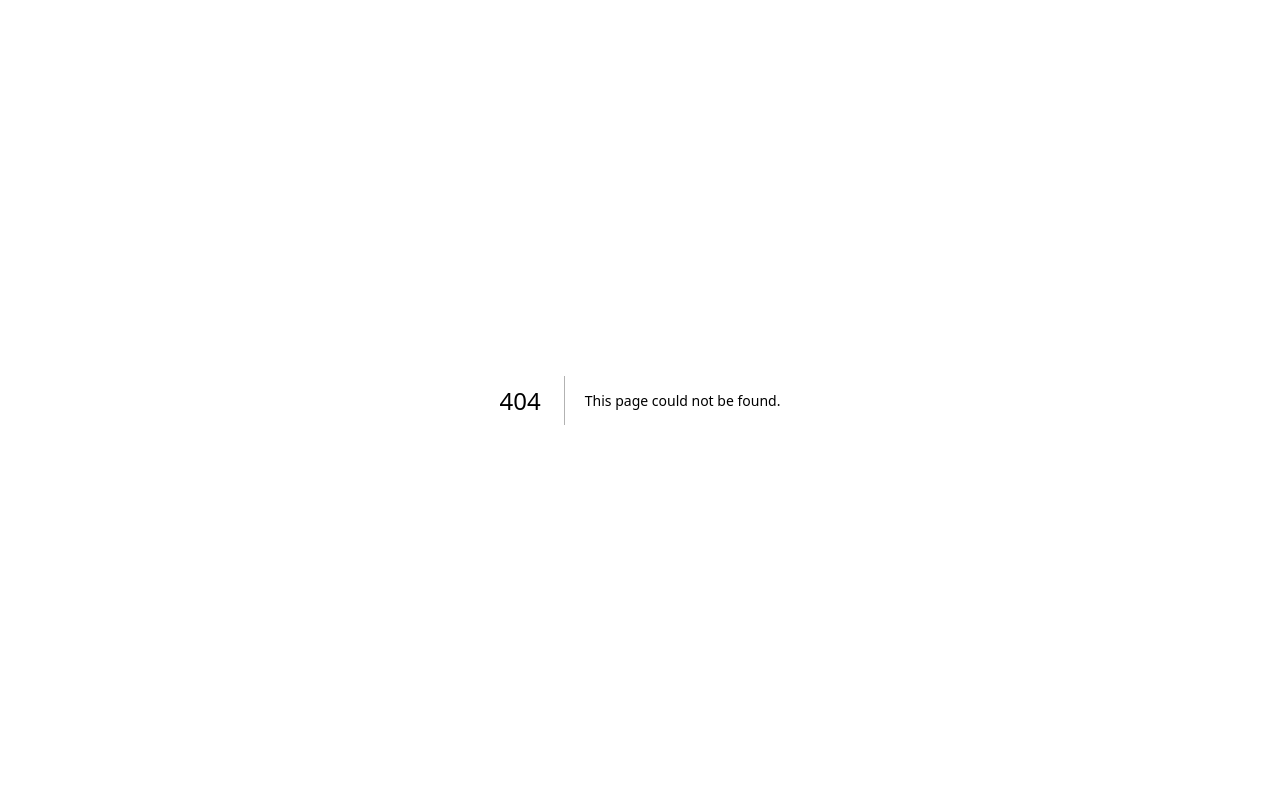
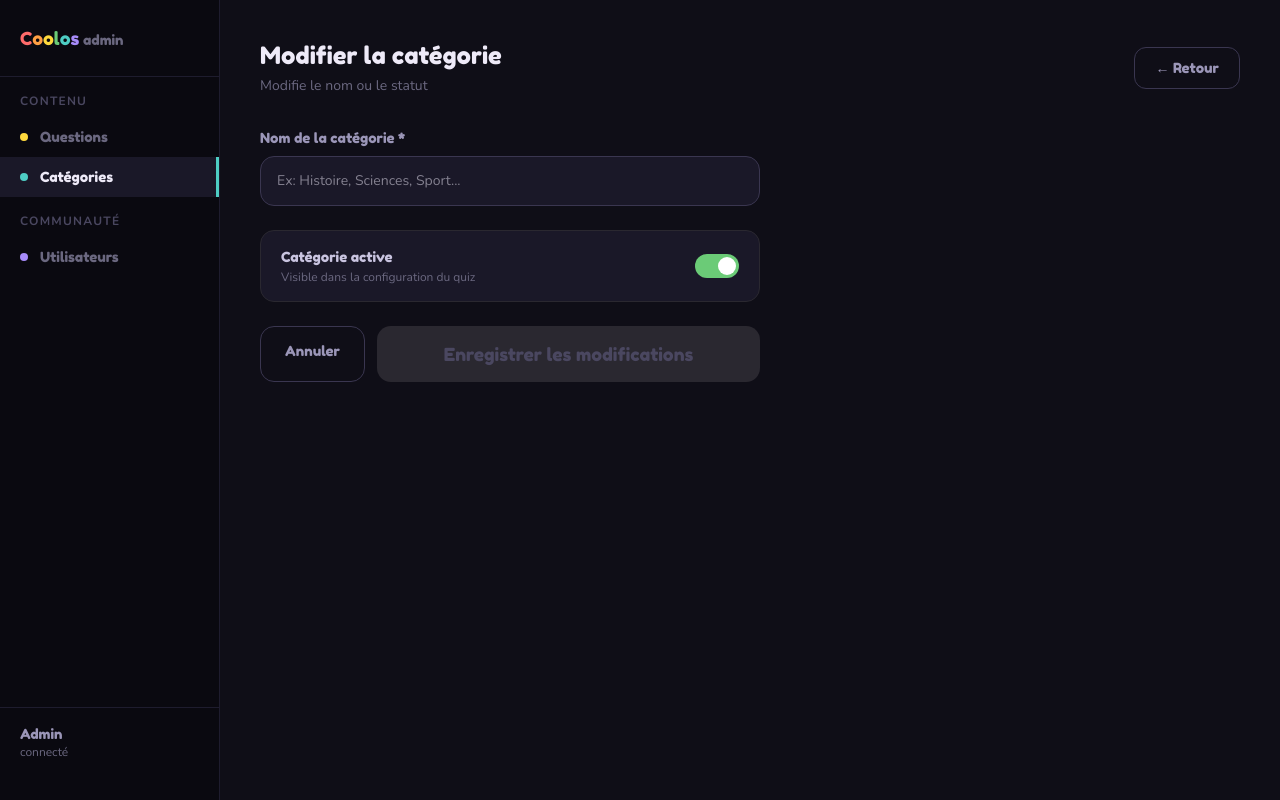
Before and after one commit to coolosproduction/coolos-quizz, a Next.js app: page /admin/categorie/modifier/1 in a window 1280 px wide. Before the commit this address had no page. Built offline with nearby package versions, Linux system fonts and the light colour scheme; no server answers; the database is empty.

Commit message:
Modification catégories depuis admin

```diff
--- /dev/null
+++ b/app/admin/categorie/modifier/[id]/page.tsx
@@ -0,0 +1,174 @@
+'use client'
+
+import { useState, useEffect } from 'react'
+import Link from 'next/link'
+import { useRouter, useParams } from 'next/navigation'
+import { createClient } from '../../../../../lib/supabase'
+
+export default function ModifierCategorie() {
+  const router = useRouter()
+  const params = useParams()
+  const id = params.id as string
+
+  const [name, setName] = useState('')
+  const [active, setActive] = useState(true)
+  const [loading, setLoading] = useState(false)
+  const [loadingData, setLoadingData] = useState(true)
+  const [error, setError] = useState('')
+
+  useEffect(() => {
+    const loadData = async () => {
+      const supabase = createClient()
+      const { data } = await supabase
+        .from('categories')
+        .select('*')
+        .eq('id', id)
+        .single()
+
+      if (data) {
+        setName(data.name)
+        setActive(data.active)
+      }
+      setLoadingData(false)
+    }
+    loadData()
+  }, [id])
+
+  const handleSave = async () => {
+    if (!name) return
+    setLoading(true)
+    setError('')
+    const supabase = createClient()
+    const { error } = await supabase
+      .from('categories')
+      .update({ name, active })
+      .eq('id', id)
+
+    if (error) {
+      setError('Erreur lors de la modification : ' + error.message)
+      setLoading(false)
+      return
+    }
+    router.push('/admin')
+  }
+
+  if (loadingData) {
+    return (
+      <div className="min-h-screen bg-[#0f0e17] flex items-center justify-center">
+        <p className="font-fredoka text-[#9b96b8] text-xl">Chargement...</p>
+      </div>
+    )
+  }
+
+  return (
+    <div className="min-h-screen bg-[#0f0e17] flex">
+
+      {/* Sidebar */}
+      <div style={{ width: '220px', background: '#0a0910', borderRight: '1px solid #1e1c2e', display: 'flex', flexDirection: 'column', padding: '24px 0', flexShrink: 0 }}>
+        <div className="font-fredoka text-lg" style={{ padding: '0 20px 24px', borderBottom: '1px solid #1e1c2e', marginBottom: '16px' }}>
+          <span className="text-[#ff6b6b]">C</span>
+          <span className="text-[#ff9f43]">o</span>
+          <span className="text-[#ffd93d]">o</span>
+          <span className="text-[#6bcb77]">l</span>
+          <span className="text-[#4ecdc4]">o</span>
+          <span className="text-[#a78bfa]">s</span>
+          <span className="text-[#6b6880] text-sm"> admin</span>
+        </div>
+
+        <p className="text-[#4a4760] text-xs font-bold uppercase tracking-widest" style={{ padding: '0 20px', marginBottom: '8px' }}>Contenu</p>
+
+        <Link href="/admin" className="flex items-center gap-3 font-fredoka text-sm" style={{ padding: '10px 20px', color: '#6b6880', borderRight: '3px solid transparent' }}>
+          <div className="w-2 h-2 rounded-full bg-[#ffd93d]"></div>
+          Questions
+        </Link>
+        <Link href="/admin" className="flex items-center gap-3 font-fredoka text-sm" style={{ padding: '10px 20px', color: '#eeeaf8', background: '#1a1828', borderRight: '3px solid #4ecdc4' }}>
+          <div className="w-2 h-2 rounded-full bg-[#4ecdc4]"></div>
+          Catégories
+        </Link>
+
+        <p className="text-[#4a4760] text-xs font-bold uppercase tracking-widest" style={{ padding: '16px 20px 8px' }}>Communauté</p>
+
+        <Link href="/admin" className="flex items-center gap-3 font-fredoka text-sm" style={{ padding: '10px 20px', color: '#6b6880', borderRight: '3px solid transparent' }}>
+          <div className="w-2 h-2 rounded-full bg-[#a78bfa]"></div>
+          Utilisateurs
+        </Link>
+
+        <div style={{ flex: 1 }}></div>
+        <div style={{ padding: '16px 20px', borderTop: '1px solid #1e1c2e' }}>
+          <p className="font-fredoka text-sm text-[#9b96b8]">Admin</p>
+          <p className="text-xs text-[#6b6880]">connecté</p>
+        </div>
+      </div>
+
+      {/* Main */}
+      <div style={{ flex: 1, padding: '40px', overflow: 'auto' }}>
+
+        <div className="flex justify-between items-center" style={{ marginBottom: '32px' }}>
+          <div>
+            <h2 className="font-fredoka text-2xl text-[#eeeaf8]">Modifier la catégorie</h2>
+            <p className="text-[#6b6880] text-sm" style={{ marginTop: '4px' }}>Modifie le nom ou le statut</p>
+          </div>
+          <Link href="/admin" className="font-fredoka text-sm hover:opacity-80 transition" style={{ border: '1.5px solid #3a3650', color: '#9b96b8', borderRadius: '12px', padding: '10px 20px' }}>
+            ← Retour
+          </Link>
+        </div>
+
+        <div style={{ maxWidth: '500px', display: 'flex', flexDirection: 'column', gap: '24px' }}>
+
+          {error && (
+            <div style={{ background: '#2e1a1a', border: '1px solid #ff6b6b', borderRadius: '14px', padding: '14px 16px' }}>
+              <p className="text-[#ff6b6b] text-sm">{error}</p>
+            </div>
+          )}
+
+          {/* Nom */}
+          <div>
+            <label className="block font-fredoka text-[#9b96b8] text-sm" style={{ marginBottom: '8px' }}>Nom de la catégorie *</label>
+            <input
+              type="text"
+              value={name}
+              onChange={e => setName(e.target.value)}
+              placeholder="Ex: Histoire, Sciences, Sport..."
+              className="w-full text-[#eeeaf8] text-sm outline-none"
+              style={{ background: '#1a1828', border: `1.5px solid ${name ? '#4ecdc4' : '#3a3650'}`, borderRadius: '14px', padding: '14px 16px' }}
+            />
+          </div>
+
+          {/* Active toggle */}
+          <div className="flex items-center justify-between" style={{ background: '#1a1828', border: '1px solid #2a2830', borderRadius: '14px', padding: '16px 20px' }}>
+            <div>
+              <p className="font-fredoka text-[#c9c4e0] text-sm">Catégorie active</p>
+              <p className="text-[#6b6880] text-xs" style={{ marginTop: '2px' }}>Visible dans la configuration du quiz</p>
+            </div>
+            <div
+              onClick={() => setActive(!active)}
+              className="rounded-full cursor-pointer relative"
+              style={{ width: '44px', height: '24px', background: active ? '#6bcb77' : '#2a2830' }}
+            >
+              <div
+                className="rounded-full bg-white absolute"
+                style={{ width: '18px', height: '18px', top: '3px', left: active ? '23px' : '3px', transition: 'left 0.2s' }}
+              ></div>
+            </div>
+          </div>
+
+          {/* Boutons */}
+          <div className="flex gap-3">
+            <Link href="/admin" className="font-fredoka text-sm text-center hover:opacity-80 transition" style={{ border: '1.5px solid #3a3650', color: '#9b96b8', borderRadius: '14px', padding: '14px 24px' }}>
+              Annuler
+            </Link>
+            <button
+              onClick={handleSave}
+              disabled={!name || loading}
+              className="flex-1 font-fredoka text-lg hover:opacity-90 transition"
+              style={{ background: name ? '#4ecdc4' : '#2a2830', color: name ? '#0f0e17' : '#4a4760', borderRadius: '14px', padding: '14px', cursor: name ? 'pointer' : 'not-allowed' }}
+            >
+              {loading ? 'Enregistrement...' : 'Enregistrer les modifications'}
+            </button>
+          </div>
+
+        </div>
+      </div>
+    </div>
+  )
+}
--- a/app/admin/page.tsx
+++ b/app/admin/page.tsx
@@ -338,6 +338,9 @@ export default function Admin() {
                   <div onClick={() => toggleCategory(c.id)} className="rounded-full cursor-pointer relative" style={{ width: '40px', height: '20px', background: c.active ? '#6bcb77' : '#2a2830' }}>
                     <div className="rounded-full bg-white absolute" style={{ width: '16px', height: '16px', top: '2px', left: c.active ? '22px' : '2px', transition: 'left 0.2s' }}></div>
                   </div>
+                  <Link href={`/admin/categorie/modifier/${c.id}`} className="flex items-center justify-center hover:opacity-80" style={{ width: '28px', height: '28px', borderRadius: '8px', background: '#1a2a2d' }}>
+                    <div className="w-3 h-3 rounded bg-[#4ecdc4]"></div>
+                  </Link>
                   <button onClick={() => deleteCategory(c.id)} className="flex items-center justify-center hover:opacity-80" style={{ width: '28px', height: '28px', borderRadius: '8px', background: '#2e1a1a' }}>
                     <div className="rounded bg-[#ff6b6b]" style={{ width: '12px', height: '3px' }}></div>
                   </button>
```
